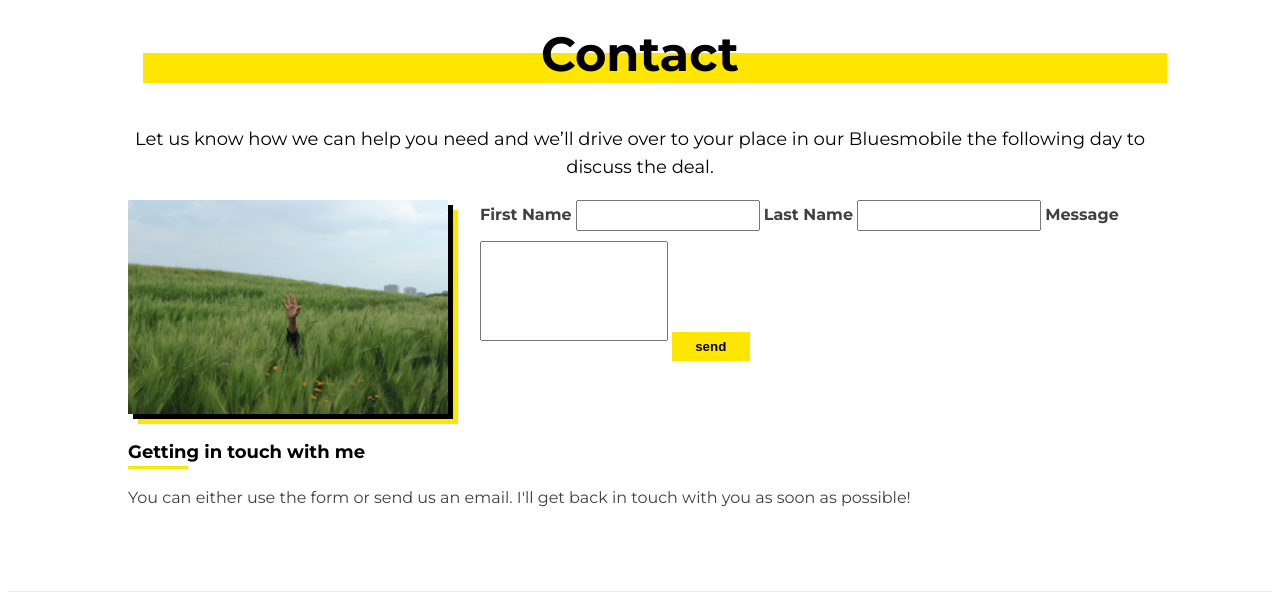
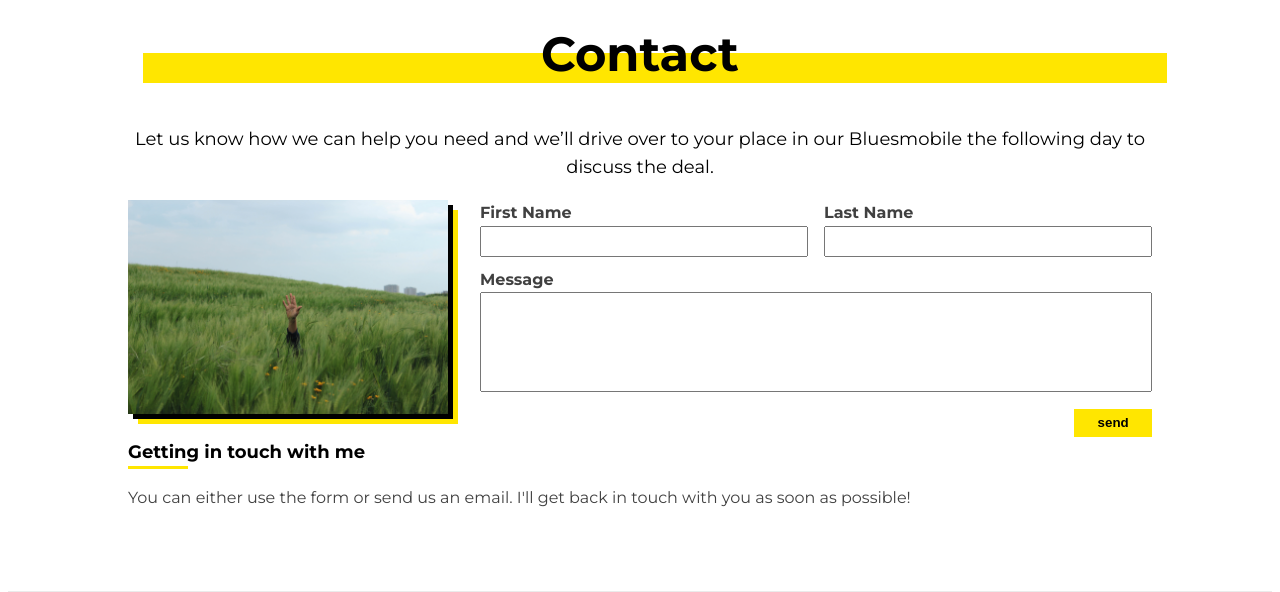
Before and after one commit to MenteCat/Gardener-Website, a PHP site: page /contact.html in a window 1280 px wide. Shown: the part 195-787 px from the top of the page. Run offline with PHP 8.4, Linux system fonts and the light colour scheme; some libraries are stand-ins or nearby versions.

Commit message:
styling the contact form for larger screens

```diff
--- a/contact.html
+++ b/contact.html
@@ -39,22 +39,22 @@
               place in our Bluesmobile the following day to discuss the deal.</p>
 
             <img class="main-image" src="img/contact.jpg" alt="raised hand">
+
             <div class="secondary-text">
               <h2 class="section-title">Getting in touch with me</h2>
               <p>You can either use the form or send us an email. I'll get back in touch with you as soon as possible!</p>
             </div>
 
             <div class="main-text">
-              <form action="#" method="POST">
+              <form class="contact-form" action="#" method="POST">
+                <label class="fname-label" for="fname">First Name</label>
+                <input class="fname-input" id="fname" type="text">
 
-                <label for="fname">First Name</label>
-                <input id="fname" type="text">
+                <label class="lname-label" for="lname">Last Name</label>
+                <input class="lname-input" id="lname" type="text">
 
-                <label for="lname">Last Name</label>
-                <input id="lname" type="text">
-
-                <label for="message">Message</label>
-                <textarea id="message"></textarea>
+                <label class="message-label" for="message">Message</label>
+                <textarea class="message-textarea" id="message"></textarea>
 
                 <button class="btn btn-primary btn-form">send</button>
               </form>
--- a/css/style.css
+++ b/css/style.css
@@ -422,3 +422,33 @@ textarea {
   resize: none;
   height: 100px;
 }
+
+
+
+@media (min-width: 600px) {
+  .contact-form {
+      grid-template-columns: repeat(2, 1fr);
+      grid-auto-flow: dense;
+      grid-column-gap: 1em;
+  }
+
+  .fname-label,
+  .fname-input {
+      grid-column: 1;
+  }
+
+  .lname-label,
+  .lname-input {
+      grid-column: 2;
+  }
+
+  .message-label,
+  .message-textarea {
+      grid-column: span 2;
+  }
+
+  .btn-form {
+      grid-column: 2;
+  }
+
+}
```
